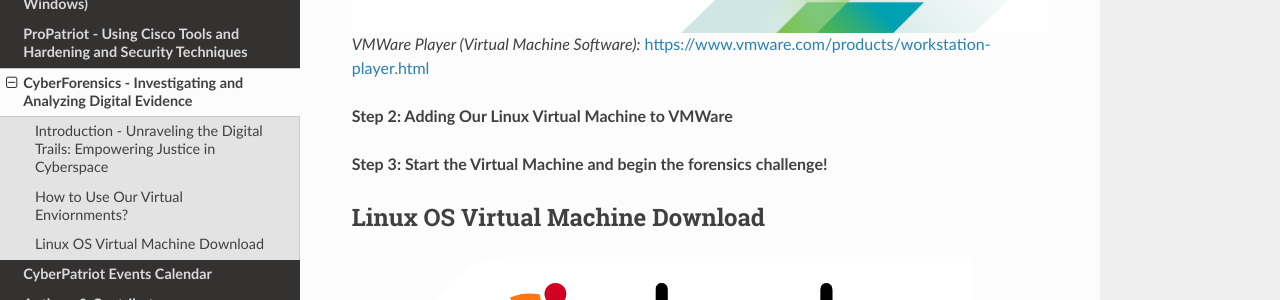
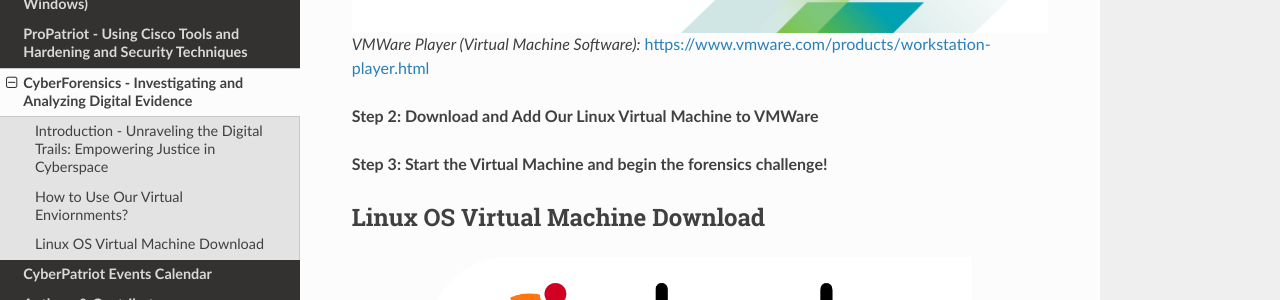
Before and after one commit to natt96z/cybersac, a Sphinx documentation site: the page built from docs/source/forensics.rst, in a window 1280 px wide and 900 px high, scrolled down 595 px. Shown: the part 264-564 px from the top of the window. Built offline with Sphinx 7.4.7 and the Read the Docs theme 2.0.0, drawn with Linux system fonts in a browser that asks for light colours.

Commit message:
Update forensics.rst

```diff
--- a/docs/source/forensics.rst
+++ b/docs/source/forensics.rst
@@ -21,7 +21,7 @@
 
 *VMWare Player (Virtual Machine Software):* https://www.vmware.com/products/workstation-player.html
 
-**Step 2: Adding Our Linux Virtual Machine to VMWare**
+**Step 2: Download and Add Our Linux Virtual Machine to VMWare**
 
 **Step 3: Start the Virtual Machine and begin the forensics challenge!**
 
```
